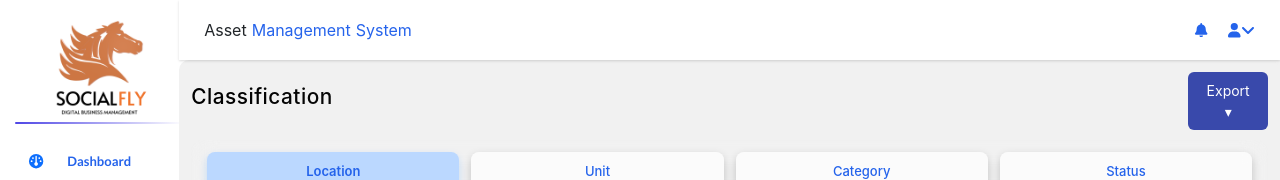
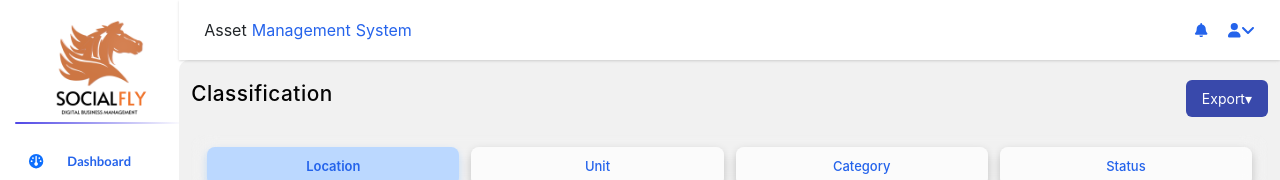
Before and after one commit to AnujNdas/Asset-manager-new, a React (Create React App) app in the folder frontend/: page /classification/location in a window 1280 px wide. Shown: the top 180 px of the page. Built offline with nearby package versions, Linux system fonts and the light colour scheme; no server answers; sample sign-in values are in the browser's storage.

Commit message:
Update Classification.jsx

```diff
--- a/frontend/src/Pages/Classification.jsx
+++ b/frontend/src/Pages/Classification.jsx
@@ -108,18 +108,22 @@ const Classification = () => {
 <div className="export-wrapper">
   <button
     className="export-btn"
-            onClick={() => setExportOpen(!exportOpen)}
+    onClick={() => setExportOpen((prev) => !prev)}
+    aria-haspopup="true"
+    aria-expanded={exportOpen}
   >
-            Export ▾
+    Export
+    <span className={`export-caret ${exportOpen ? "open" : ""}`}>▾</span>
   </button>
 
   {exportOpen && (
     <div className="export-dropdown">
-              <div onClick={() => handleExport("csv")}>CSV</div>
-              <div onClick={() => handleExport("excel")}>Excel</div>
+      <button onClick={() => handleExport("csv")}>Export as CSV</button>
+      <button onClick={() => handleExport("excel")}>Export as Excel</button>
     </div>
   )}
 </div>
+
       </div>
 
       {/* TABS */}
```
Lines whose indentation alone changed are shown as unchanged.
